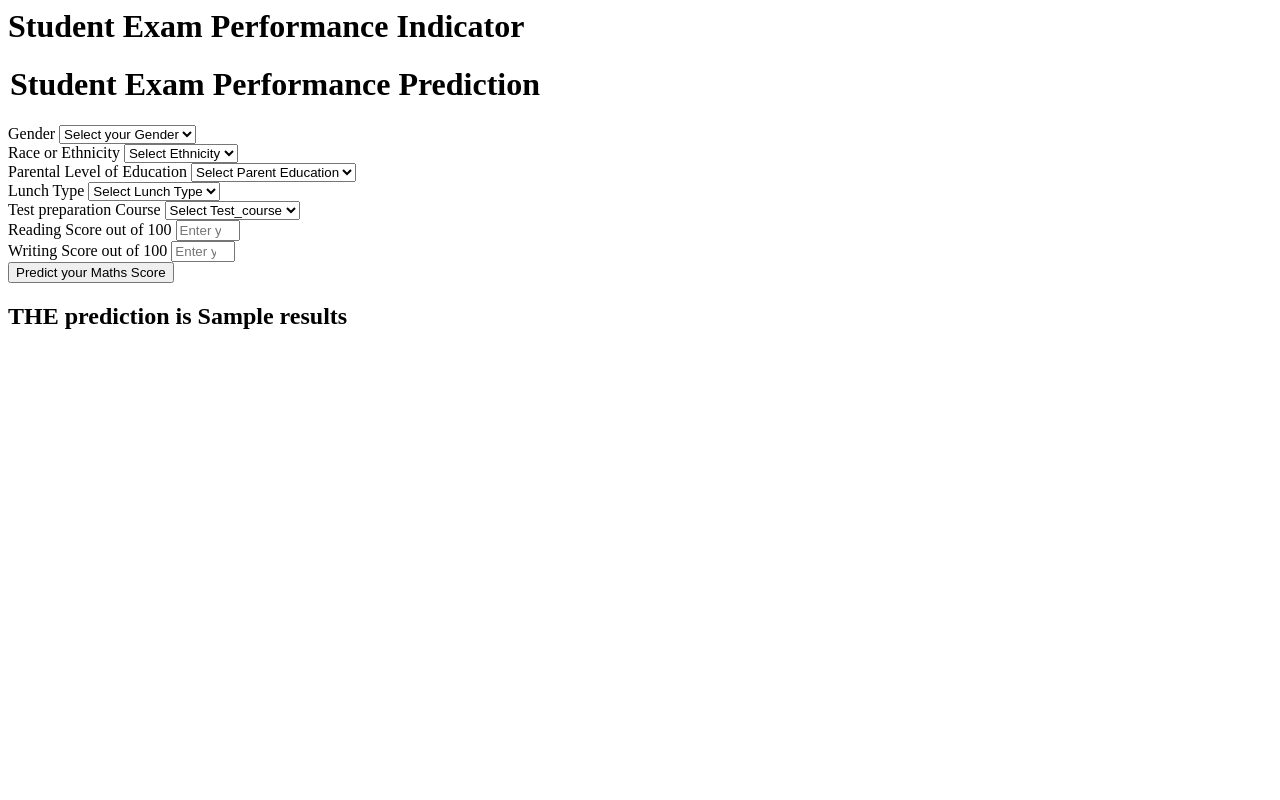
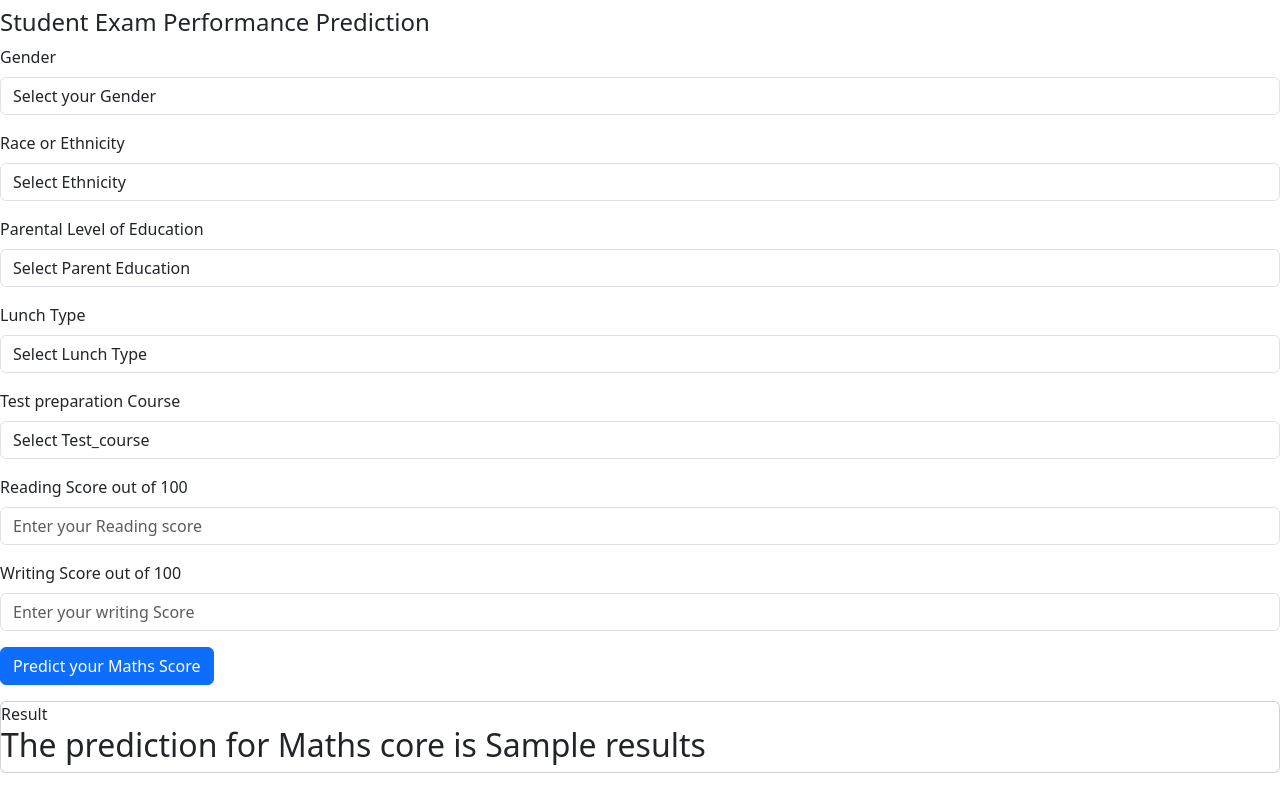
Before and after one commit to AnandAnshu/mlproject, a Flask app: template templates/home.html in a window 1280 px wide. Run offline with Flask 3, Linux system fonts and the light colour scheme; the template is opened without the code that fills it: most values are stand-ins (such as "Sample title", 1, 10 or a date in 2020).

Commit message:
Prediction Pipeline

```diff
--- a/templates/home.html
+++ b/templates/home.html
@@ -1,13 +1,17 @@
 <html>
+<head>
+<link href="https://cdn.jsdelivr.net/npm/bootstrap@5.3.0/dist/css/bootstrap.min.css" rel="stylesheet" integrity="sha384-9ndCyUaIbzAi2FUVXJi0CjmCapSmO7SnpJef0486qhLnuZ2cdeRhO02iuK6FUUVM" crossorigin="anonymous">
+</head>
 <body>
     <div class="login">
-       <h1>Student Exam Performance Indicator</h1>
+
 
        <form action="{{ url_for('predict_datapoint')}}" method="post">
         <h1>
             <legend>Student Exam Performance Prediction</legend>
         </h1>
         <div class="mb-3">
+		<div class="input-field col s12">
             <label class="form-label">Gender</label>
             <select class="form-control" name="gender" placeholder="Enter you Gender" required>
                 <option class="placeholder" selected disabled value="">Select your Gender</option>
@@ -19,6 +23,7 @@
                 </option>
             </select>
         </div>
+		</div>
         <div class="mb-3">
             <label class="form-label">Race or Ethnicity</label>
             <select class="form-control" name="race_ethnicity" placeholder="Enter you ethnicity" required>
@@ -104,8 +109,18 @@
             <input class="btn btn-primary" type="submit" value="Predict your Maths Score" required />
         </div>
     </form>
-    <h2>
-       THE  prediction is {{results}}
-    </h2>
+	<div class="row">
+    <div class="col s12 m6">
+      <div class="card blue-grey darken-1">
+        <div class="card-content white-text">
+          <span class="card-title">Result</span>
+			  <h2>
+			   The prediction for Maths core is {{results}}
+			</h2>
+        </div>
+      </div>
+    </div>
+  </div>
+
    <body>
 </html>
```
Also changed, not shown: templates/index.html (+13 -1 lines), image-1.png (added), image-2.png (added), image.png (added), readme.md.
